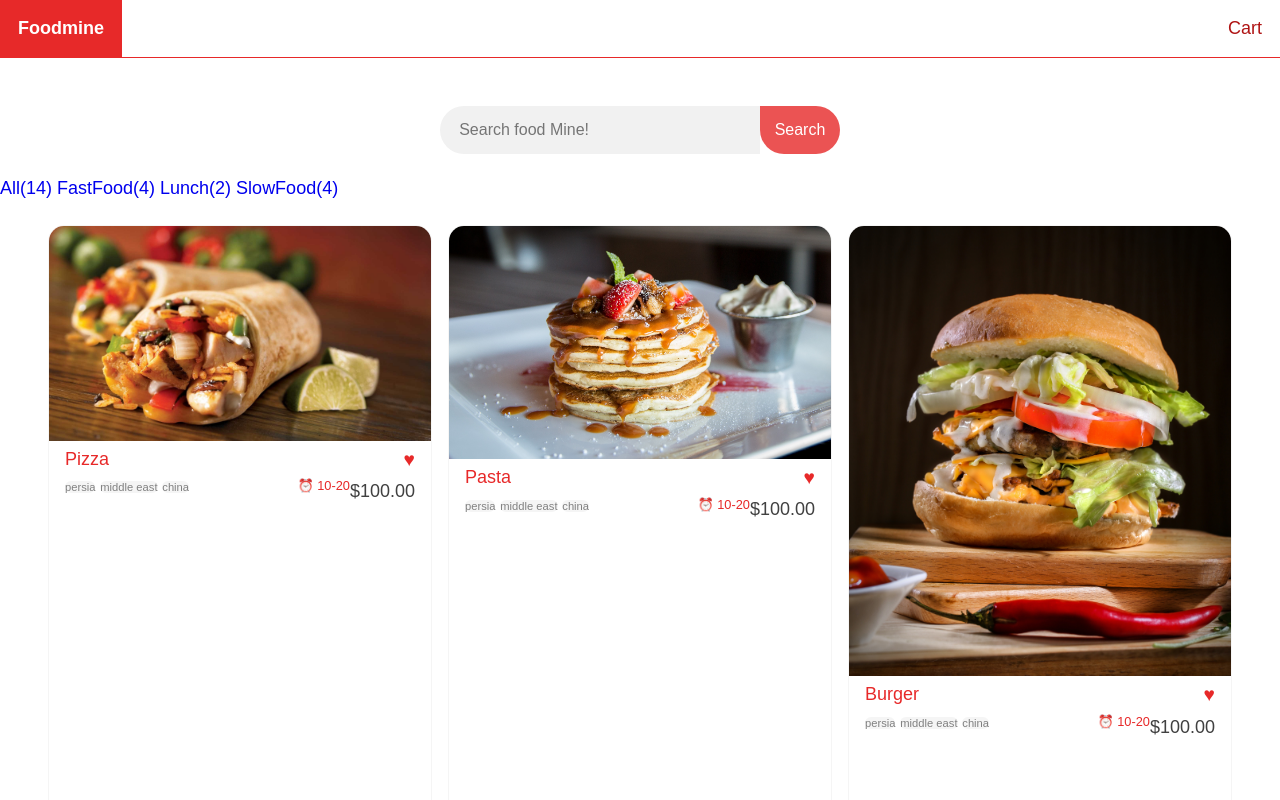
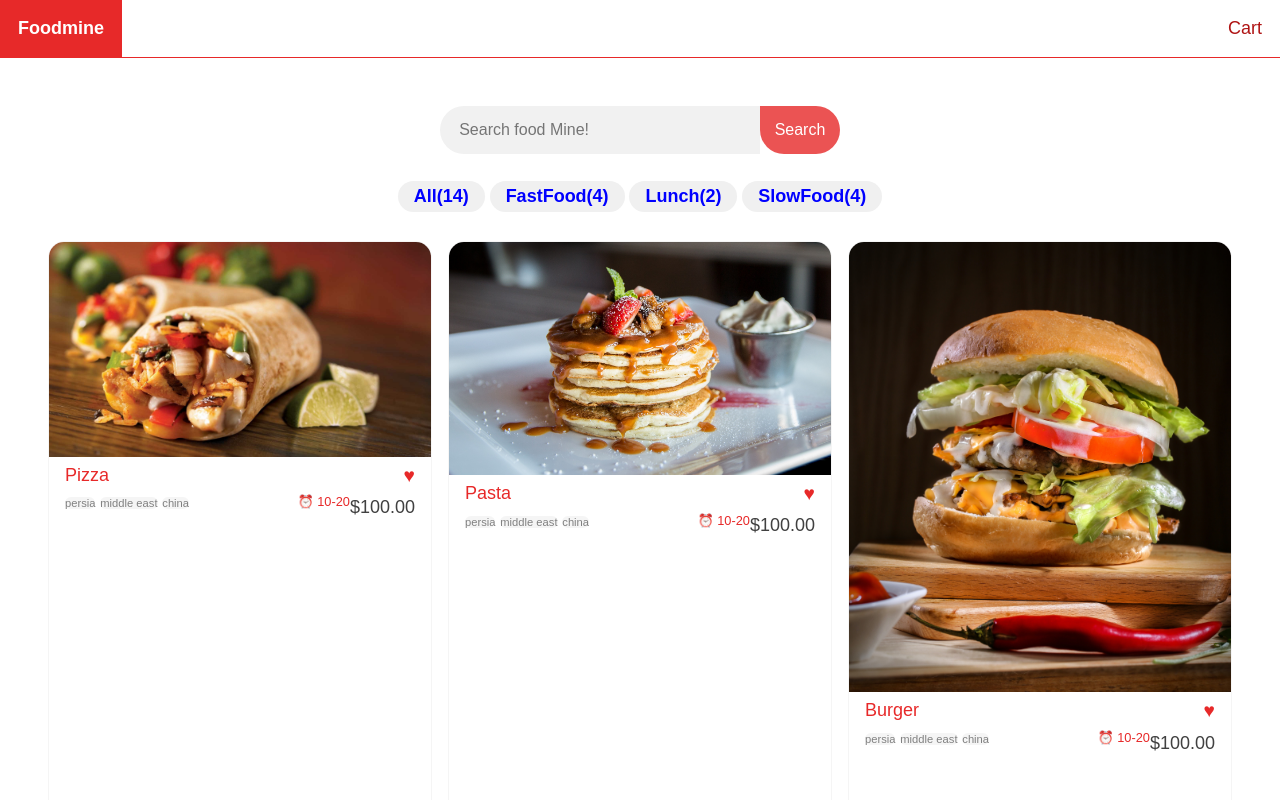
Before and after one commit to DusanVelimirovic/foodstore, an Angular app: page / in a window 1280 px wide. Shown: the top 800 px of the page. Built offline with nearby package versions, Linux system fonts and the light colour scheme.

Commit message:
Adding style to tag component

```diff
--- a/src/app/tags/tags.component.css
+++ b/src/app/tags/tags.component.css
@@ -0,0 +1,15 @@
+div {
+    display: flex;
+    flex-wrap: wrap;
+    justify-content: center;
+}
+
+div a {
+    background-color: #f0f0f0;
+    padding: .3rem 1rem;
+    margin: .2rem .15rem;
+    border-radius: 10rem;
+    font-weight: 600;
+    color: blue;
+
+}
```
